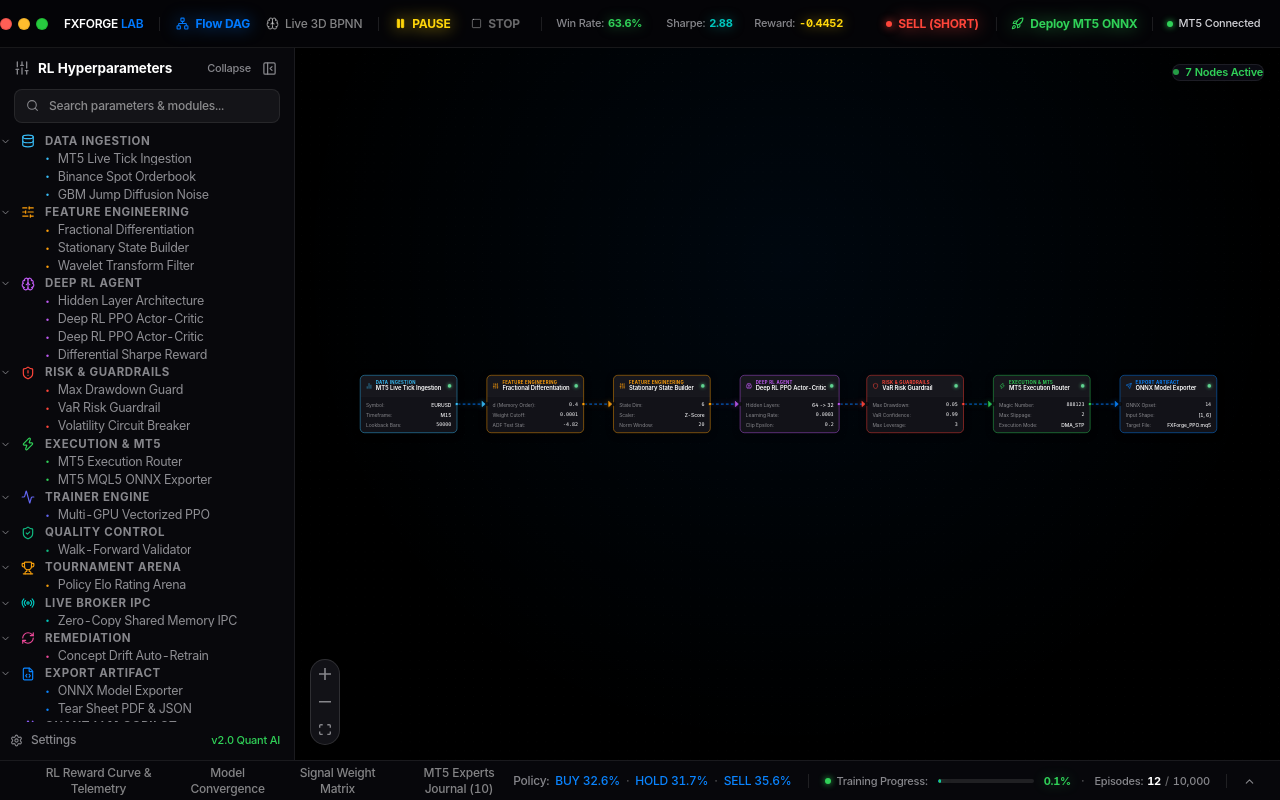
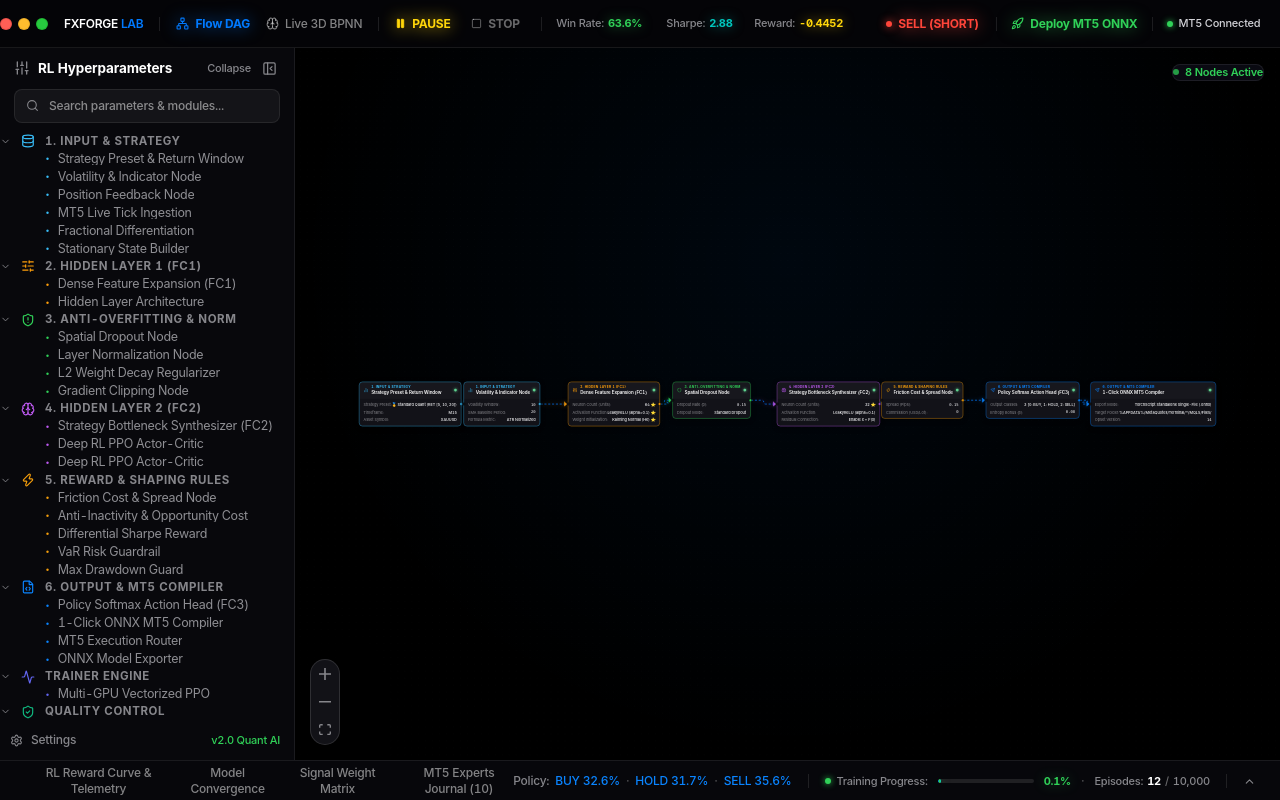
Before and after one commit to superman-owner/AI-RL-BPNN, a React (Vite) app: page / in a window 1280 px wide. Built offline with nearby package versions, Linux system fonts and the light colour scheme.

Commit message:
feat(spec): implement FXFORGE Modular Quant Node Architecture Specification across 6 stages with Apple Theme dropdowns and switches

```diff
--- a/src/components/Flow/FlowCanvasView.tsx
+++ b/src/components/Flow/FlowCanvasView.tsx
@@ -30,85 +30,94 @@ const INITIAL_NODES: Node[] = [
     type: 'nodeCard',
     position: { x: 40, y: 160 },
     data: {
-      nodeType: 'mt5_feed',
-      symbol: 'EURUSD',
+      nodeType: 'strategy_preset_return',
+      preset: '🥇 Standard Quant (RET [5, 10, 20])',
       timeframe: 'M15',
-      historyBars: 50000,
-      execution: { status: 'passed', detail: 'Feed Connected: 50K Bars Synced' },
+      symbol: 'XAUUSD',
+      bars_count: '10,000',
+      execution: { status: 'passed', detail: 'Strategy Feed: XAUUSD M15 (10K Bars)' },
     },
   },
   {
     id: 'node-2',
     type: 'nodeCard',
-    position: { x: 320, y: 160 },
+    position: { x: 340, y: 160 },
     data: {
-      nodeType: 'fractional_diff',
-      d_order: 0.4,
-      threshold: 0.0001,
-      stationarity: -4.82,
-      execution: { status: 'passed', detail: 'Stationary Check: ADF -4.82 (p < 0.001)' },
+      nodeType: 'volatility_indicator',
+      vol_window: 10,
+      sma_period: 20,
+      metric: 'ATR Normalized',
+      execution: { status: 'passed', detail: 'ATR Filter: σ=0.0018 (Stationary)' },
     },
   },
   {
     id: 'node-3',
     type: 'nodeCard',
-    position: { x: 600, y: 160 },
+    position: { x: 640, y: 160 },
     data: {
-      nodeType: 'feature_pipeline',
-      features: 6,
-      scaling: 'Z-Score',
-      lookback: 20,
-      execution: { status: 'passed', detail: '6 Features Extracted & Normalized' },
+      nodeType: 'fc1_dense_expansion',
+      units: '64 ⭐',
+      activation: 'LeakyReLU (alpha=0.1) ⭐',
+      weight_init: 'Kaiming Normal (He) ⭐',
+      use_bias: true,
+      execution: { status: 'passed', detail: 'FC1 Linear Expansion: [6, 64]' },
     },
   },
   {
     id: 'node-4',
     type: 'nodeCard',
-    position: { x: 880, y: 160 },
+    position: { x: 940, y: 160 },
     data: {
-      nodeType: 'ppo_policy',
-      hidden_layers: '64 -> 32',
-      actor_lr: 0.0003,
-      clip_epsilon: 0.2,
-      gamma: 0.99,
-      batch_size: 64,
-      execution: { status: 'passed', detail: 'Epoch 120/120: Convergence Achieved' },
+      nodeType: 'spatial_dropout',
+      rate: 0.15,
+      mode: 'Standard Dropout',
+      execution: { status: 'passed', detail: 'Dropout Active: p=0.15' },
     },
   },
   {
     id: 'node-5',
     type: 'nodeCard',
-    position: { x: 1160, y: 160 },
+    position: { x: 1240, y: 160 },
     data: {
-      nodeType: 'var_guardrail',
-      max_drawdown: 0.05,
-      var_confidence: 0.99,
-      max_leverage: 3.0,
-      execution: { status: 'passed', detail: 'Risk Limits OK: Max DD < 5%' },
+      nodeType: 'fc2_bottleneck_synthesizer',
+      units: '32 ⭐',
+      activation: 'LeakyReLU (alpha=0.1)',
+      residual: 'Enable x + F(x)',
+      execution: { status: 'passed', detail: 'FC2 Bottleneck: [64, 32] + Residual' },
     },
   },
   {
     id: 'node-6',
     type: 'nodeCard',
-    position: { x: 1440, y: 160 },
+    position: { x: 1540, y: 160 },
     data: {
-      nodeType: 'mt5_execution',
-      magic_number: 888123,
-      slippage_max: 2.0,
-      execution_mode: 'DMA_STP',
-      execution: { status: 'passed', detail: 'DMA Order Router Active' },
+      nodeType: 'friction_spread_cost',
+      spread_pip: 0.15,
+      commission: 0.00,
+      execution: { status: 'passed', detail: 'Friction Adjusted: Spread 0.15 pips' },
     },
   },
   {
     id: 'node-7',
     type: 'nodeCard',
-    position: { x: 1720, y: 160 },
+    position: { x: 1840, y: 160 },
     data: {
-      nodeType: 'onnx_export',
+      nodeType: 'fc3_policy_action_head',
+      classes: '3 [0: BUY, 1: HOLD, 2: SELL]',
+      entropy_beta: 0.08,
+      execution: { status: 'passed', detail: 'Policy Softmax: 3 Actions (β=0.08)' },
+    },
+  },
+  {
+    id: 'node-8',
+    type: 'nodeCard',
+    position: { x: 2140, y: 160 },
+    data: {
+      nodeType: 'onnx_mt5_compiler',
+      export_mode: 'TorchScript Standalone Single-File (.onnx)',
+      target_folder: '%APPDATA%/MetaQuotes/Terminal/*/MQL5/Files/',
       opset: 14,
-      input_shape: '[1, 6]',
-      target_file: 'FXForge_PPO.mq5',
-      execution: { status: 'passed', detail: 'Ready to Deploy Artifact' },
+      execution: { status: 'passed', detail: 'Compiled ONNX Standalone Ready' },
     },
   },
 ];
@@ -138,8 +147,8 @@ const INITIAL_EDGES: Edge[] = [
     target: 'node-4',
     type: 'smoothstep',
     animated: true,
-    style: { stroke: '#bf5af2', strokeWidth: 2, filter: 'drop-shadow(0 0 6px rgba(191,90,242,0.55))' },
-    markerEnd: { type: MarkerType.ArrowClosed, width: 14, height: 14, color: '#bf5af2' },
+    style: { stroke: '#30d158', strokeWidth: 2, filter: 'drop-shadow(0 0 6px rgba(48,209,88,0.55))' },
+    markerEnd: { type: MarkerType.ArrowClosed, width: 14, height: 14, color: '#30d158' },
   },
   {
     id: 'e4-5',
@@ -147,8 +156,8 @@ const INITIAL_EDGES: Edge[] = [
     target: 'node-5',
     type: 'smoothstep',
     animated: true,
-    style: { stroke: '#ff453a', strokeWidth: 2, filter: 'drop-shadow(0 0 6px rgba(255,69,58,0.55))' },
-    markerEnd: { type: MarkerType.ArrowClosed, width: 14, height: 14, color: '#ff453a' },
+    style: { stroke: '#bf5af2', strokeWidth: 2, filter: 'drop-shadow(0 0 6px rgba(191,90,242,0.55))' },
+    markerEnd: { type: MarkerType.ArrowClosed, width: 14, height: 14, color: '#bf5af2' },
   },
   {
     id: 'e5-6',
@@ -156,13 +165,22 @@ const INITIAL_EDGES: Edge[] = [
     target: 'node-6',
     type: 'smoothstep',
     animated: true,
-    style: { stroke: '#30d158', strokeWidth: 2, filter: 'drop-shadow(0 0 6px rgba(48,209,88,0.55))' },
-    markerEnd: { type: MarkerType.ArrowClosed, width: 14, height: 14, color: '#30d158' },
+    style: { stroke: '#f59e0b', strokeWidth: 2, filter: 'drop-shadow(0 0 6px rgba(245,158,11,0.55))' },
+    markerEnd: { type: MarkerType.ArrowClosed, width: 14, height: 14, color: '#f59e0b' },
   },
   {
     id: 'e6-7',
     source: 'node-6',
     target: 'node-7',
+    type: 'smoothstep',
+    animated: true,
+    style: { stroke: '#0a84ff', strokeWidth: 2, filter: 'drop-shadow(0 0 6px rgba(10,132,255,0.55))' },
+    markerEnd: { type: MarkerType.ArrowClosed, width: 14, height: 14, color: '#0a84ff' },
+  },
+  {
+    id: 'e7-8',
+    source: 'node-7',
+    target: 'node-8',
     type: 'smoothstep',
     animated: true,
     style: { stroke: '#0a84ff', strokeWidth: 2, filter: 'drop-shadow(0 0 6px rgba(10,132,255,0.55))' },
@@ -207,11 +225,11 @@ interface InspectorState {
 //  Apple Design System: State-driven Text & Dropdown Field (Default, Focus, Filled, Error)
 interface InspectorTextFieldProps {
   label: string;
-  value: string | number;
+  value: string | number | boolean;
   defaultValue: string | number | boolean;
   type?: 'string' | 'number' | 'boolean' | 'select';
   options?: string[];
-  onChange: (val: string | number) => void;
+  onChange: (val: string | number | boolean) => void;
 }
 
 const InspectorTextField: React.FC<InspectorTextFieldProps> = ({
@@ -223,8 +241,9 @@ const InspectorTextField: React.FC<InspectorTextFieldProps> = ({
   onChange,
 }) => {
   const [isFocused, setIsFocused] = useState(false);
-  const isSelect = type === 'select' || (options && options.length > 0);
-  const isNumber = !isSelect && typeof defaultValue === 'number';
+  const isBoolean = type === 'boolean' || typeof defaultValue === 'boolean';
+  const isSelect = !isBoolean && (type === 'select' || (options && options.length > 0));
+  const isNumber = !isBoolean && !isSelect && typeof defaultValue === 'number';
 
   // State checks matching Apple/Figma specs
   const strVal = value !== undefined && value !== null ? String(value) : '';
@@ -257,7 +276,32 @@ const InspectorTextField: React.FC<InspectorTextFieldProps> = ({
             : 'border border-white/[0.09] hover:border-white/[0.16]'
         }`}
       >
-        {isSelect ? (
+        {isBoolean ? (
+          <div className="w-full flex items-center justify-between px-1">
+            <span
+              className="text-[12.5px] font-medium text-[#f4f4f5]"
+              style={{ fontFamily: '-apple-system, BlinkMacSystemFont, "SF Pro Text", system-ui, sans-serif' }}
+            >
+              {Boolean(value ?? defaultValue) ? 'Enabled (True)' : 'Disabled (False)'}
+            </span>
+            <button
+              type="button"
+              onClick={() => onChange(!Boolean(value ?? defaultValue))}
+              onPointerDown={(e) => e.stopPropagation()}
+              onMouseDown={(e) => e.stopPropagation()}
+              className={`w-10 h-5 rounded-full transition-colors relative cursor-pointer nodrag nopan pointer-events-auto ${
+                Boolean(value ?? defaultValue) ? 'bg-[#30d158]' : 'bg-[#2c2c35]'
+              }`}
+            >
+              <span
+                className={`absolute top-0.5 w-4 h-4 rounded-full bg-white transition-all ${
+                  Boolean(value ?? defaultValue) ? 'left-[22px]' : 'left-0.5'
+                }`}
+                style={{ boxShadow: '0 1px 3px rgba(0,0,0,0.4)' }}
+              />
+            </button>
+          </div>
+        ) : isSelect ? (
           <div className="relative w-full flex items-center">
             <select
               value={strVal}
@@ -491,7 +535,7 @@ const FloatingInspector = React.memo<FloatingInspectorProps>(({
         onMouseDown={(e) => e.stopPropagation()}
       >
         {def?.fields.map((f) => {
-          const val = (node.data?.[f.key] ?? f.default) as string | number;
+          const val = (node.data?.[f.key] ?? f.default) as string | number | boolean;
           return (
             <InspectorTextField
               key={f.key}
--- a/src/data/nodeRegistry.ts
+++ b/src/data/nodeRegistry.ts
@@ -29,56 +29,109 @@ export interface NodeItem {
 }
 
 export const GROUPS: NodeGroup[] = [
-  { id: 'stage1', label: 'Data Ingestion', color: '#38bdf8' },
-  { id: 'stage2', label: 'Feature Engineering', color: '#ff9f0a' },
-  { id: 'stage3', label: 'Deep RL Agent', color: '#bf5af2' },
-  { id: 'stage4', label: 'Risk & Guardrails', color: '#ff453a' },
-  { id: 'stage5', label: 'Execution & MT5', color: '#30d158' },
+  { id: 'input', label: '1. Input & Strategy', color: '#38bdf8' },
+  { id: 'fc1', label: '2. Hidden Layer 1 (FC1)', color: '#ff9f0a' },
+  { id: 'regularization', label: '3. Anti-Overfitting & Norm', color: '#30d158' },
+  { id: 'fc2', label: '4. Hidden Layer 2 (FC2)', color: '#bf5af2' },
+  { id: 'reward', label: '5. Reward & Shaping Rules', color: '#f59e0b' },
+  { id: 'output', label: '6. Output & MT5 Compiler', color: '#0a84ff' },
   { id: 'trainer', label: 'Trainer Engine', color: '#6366f1' },
   { id: 'qc', label: 'Quality Control', color: '#10b981' },
-  { id: 'tournament', label: 'Tournament Arena', color: '#f59e0b' },
+  { id: 'tournament', label: 'Tournament Arena', color: '#ec4899' },
   { id: 'live', label: 'Live Broker IPC', color: '#00c7be' },
-  { id: 'remediation', label: 'Remediation', color: '#ec4899' },
-  { id: 'output', label: 'Export Artifact', color: '#0a84ff' },
   { id: 'llm', label: 'Quant LLM Copilot', color: '#8b5cf6' },
 ];
 
 export const NODE_DEFS: Record<string, NodeDef> = {
+  // =========================================================================
+  // 1. 📥 หมวด INPUT NODES (ดึงข้อมูลและเลือกกลยุทธ์)
+  // =========================================================================
+  strategy_preset_return: {
+    group: 'input',
+    label: 'Strategy Preset & Return Window',
+    fields: [
+      {
+        key: 'preset',
+        label: 'Strategy Preset',
+        default: '🥇 Standard Quant (RET [5, 10, 20])',
+        type: 'select',
+        options: [
+          '🥇 Standard Quant (RET [5, 10, 20])',
+          '🌀 Fibonacci Scale (RET [3, 8, 21])',
+          '⚡ Ultra-Fast Scalper (RET [2, 5, 10])',
+          '🌊 Macro Trend Follower (RET [10, 25, 50])',
+          '🛠️ Custom Configuration',
+        ],
+      },
+      {
+        key: 'timeframe',
+        label: 'Timeframe',
+        default: 'M15',
+        type: 'select',
+        options: ['M1', 'M5', 'M15', 'M30', 'H1', 'H4', 'D1'],
+      },
+      { key: 'symbol', label: 'Asset Symbol', default: 'XAUUSD', type: 'string' },
+      {
+        key: 'bars_count',
+        label: 'Bars Count',
+        default: '10,000',
+        type: 'select',
+        options: ['5,000', '10,000', '20,000', '50,000'],
+      },
+    ],
+    hasInput: false,
+    hasOutput: true,
+  },
+  volatility_indicator: {
+    group: 'input',
+    label: 'Volatility & Indicator Node',
+    fields: [
+      { key: 'vol_window', label: 'Volatility Window', default: 10, type: 'number' },
+      { key: 'sma_period', label: 'SMA Baseline Period', default: 20, type: 'number' },
+      {
+        key: 'metric',
+        label: 'Formula Metric',
+        default: 'ATR Normalized',
+        type: 'select',
+        options: ['Standard Deviation %', 'ATR Normalized', 'Bollinger %B'],
+      },
+    ],
+    hasInput: true,
+    hasOutput: true,
+  },
+  position_feedback: {
+    group: 'input',
+    label: 'Position Feedback Node',
+    fields: [
+      {
+        key: 'encoding',
+        label: 'Position Encoding',
+        default: 'Discrete {-1: Short, 0: Flat, +1: Long}',
+        type: 'select',
+        options: [
+          'Discrete {-1: Short, 0: Flat, +1: Long}',
+          'Continuous Lot Size',
+        ],
+      },
+    ],
+    hasInput: true,
+    hasOutput: true,
+  },
+
+  // Legacy Input Aliases
   mt5_feed: {
-    group: 'stage1',
+    group: 'input',
     label: 'MT5 Live Tick Ingestion',
     fields: [
-      { key: 'symbol', label: 'Symbol', default: 'EURUSD' },
-      { key: 'timeframe', label: 'Timeframe', default: 'M15' },
+      { key: 'symbol', label: 'Symbol', default: 'XAUUSD' },
+      { key: 'timeframe', label: 'Timeframe', default: 'M15', type: 'select', options: ['M1', 'M5', 'M15', 'M30', 'H1', 'H4', 'D1'] },
       { key: 'historyBars', label: 'Lookback Bars', default: 50000 },
     ],
     hasInput: false,
     hasOutput: true,
   },
-  binance_feed: {
-    group: 'stage1',
-    label: 'Binance Spot Orderbook',
-    fields: [
-      { key: 'symbol', label: 'Pair', default: 'BTCUSDT' },
-      { key: 'depth', label: 'Book Depth', default: 50 },
-      { key: 'interval', label: 'Interval', default: '1m' },
-    ],
-    hasInput: false,
-    hasOutput: true,
-  },
-  synthetic_noise: {
-    group: 'stage1',
-    label: 'GBM Jump Diffusion Noise',
-    fields: [
-      { key: 'drift', label: 'Drift (μ)', default: 0.0002 },
-      { key: 'volatility', label: 'Sigma (σ)', default: 0.0018 },
-      { key: 'jumps', label: 'Poisson Jumps', default: '5%' },
-    ],
-    hasInput: false,
-    hasOutput: true,
-  },
   fractional_diff: {
-    group: 'stage2',
+    group: 'input',
     label: 'Fractional Differentiation',
     fields: [
       { key: 'd_order', label: 'd (Memory Order)', default: 0.40 },
@@ -89,29 +142,52 @@ export const NODE_DEFS: Record<string, NodeDef> = {
     hasOutput: true,
   },
   feature_pipeline: {
-    group: 'stage2',
+    group: 'input',
     label: 'Stationary State Builder',
     fields: [
       { key: 'features', label: 'State Dim', default: 6 },
-      { key: 'scaling', label: 'Scaler', default: 'Z-Score' },
+      { key: 'scaling', label: 'Scaler', default: 'Z-Score', type: 'select', options: ['Z-Score', 'MinMax', 'RobustScaler'] },
       { key: 'lookback', label: 'Norm Window', default: 20 },
     ],
     hasInput: true,
     hasOutput: true,
   },
-  wavelet_denoise: {
-    group: 'stage2',
-    label: 'Wavelet Transform Filter',
+
+  // =========================================================================
+  // 2. 🧠 หมวด HIDDEN LAYER 1 NODES (สกัดฟีเจอร์ย่อย)
+  // =========================================================================
+  fc1_dense_expansion: {
+    group: 'fc1',
+    label: 'Dense Feature Expansion (FC1)',
     fields: [
-      { key: 'wavelet', label: 'Mother Wavelet', default: 'db4' },
-      { key: 'level', label: 'Decomp Level', default: 3 },
-      { key: 'mode', label: 'Thresholding', default: 'Soft' },
+      {
+        key: 'units',
+        label: 'Neuron Count (Units)',
+        default: '64 ⭐',
+        type: 'select',
+        options: ['32', '64 ⭐', '128'],
+      },
+      {
+        key: 'activation',
+        label: 'Activation Function',
+        default: 'LeakyReLU (alpha=0.1) ⭐',
+        type: 'select',
+        options: ['LeakyReLU (alpha=0.1) ⭐', 'GELU', 'ELU', 'ReLU', 'Mish'],
+      },
+      {
+        key: 'weight_init',
+        label: 'Weight Initialization',
+        default: 'Kaiming Normal (He) ⭐',
+        type: 'select',
+        options: ['Kaiming Normal (He) ⭐', 'Xavier Uniform', 'Orthogonal'],
+      },
+      { key: 'use_bias', label: 'Use Bias', default: true, type: 'boolean' },
     ],
     hasInput: true,
     hasOutput: true,
   },
   hidden_layer: {
-    group: 'stage3',
+    group: 'fc1',
     label: 'Hidden Layer Architecture',
     fields: [
       {
@@ -133,8 +209,95 @@ export const NODE_DEFS: Record<string, NodeDef> = {
     hasInput: true,
     hasOutput: true,
   },
+
+  // =========================================================================
+  // 3. 🛡️ หมวด ANTI-OVERFITTING & REGULARIZATION NODES (กันจำข้อสอบเก่า)
+  // =========================================================================
+  spatial_dropout: {
+    group: 'regularization',
+    label: 'Spatial Dropout Node',
+    fields: [
+      { key: 'rate', label: 'Dropout Rate (p)', default: 0.15, type: 'number' },
+      {
+        key: 'mode',
+        label: 'Dropout Mode',
+        default: 'Standard Dropout',
+        type: 'select',
+        options: ['Standard Dropout', 'Inverted Dropout'],
+      },
+    ],
+    hasInput: true,
+    hasOutput: true,
+  },
+  layer_normalization: {
+    group: 'regularization',
+    label: 'Layer Normalization Node',
+    fields: [
+      {
+        key: 'norm_type',
+        label: 'Norm Type',
+        default: 'LayerNorm (Recommended for RL) ⭐',
+        type: 'select',
+        options: ['LayerNorm (Recommended for RL) ⭐', 'RMSNorm', 'None'],
+      },
+      { key: 'eps', label: 'Epsilon (ε)', default: '1e-5', type: 'string' },
+    ],
+    hasInput: true,
+    hasOutput: true,
+  },
+  l2_weight_decay: {
+    group: 'regularization',
+    label: 'L2 Weight Decay Regularizer',
+    fields: [
+      { key: 'decay', label: 'Weight Decay (λ)', default: '1e-4', type: 'string' },
+    ],
+    hasInput: true,
+    hasOutput: true,
+  },
+  gradient_clipping: {
+    group: 'regularization',
+    label: 'Gradient Clipping Node',
+    fields: [
+      { key: 'max_norm', label: 'Max Gradient Norm', default: 1.0, type: 'number' },
+    ],
+    hasInput: true,
+    hasOutput: true,
+  },
+
+  // =========================================================================
+  // 4. ⚡ หมวด HIDDEN LAYER 2 NODES (สังเคราะห์ภาพรวมกลยุทธ์)
+  // =========================================================================
+  fc2_bottleneck_synthesizer: {
+    group: 'fc2',
+    label: 'Strategy Bottleneck Synthesizer (FC2)',
+    fields: [
+      {
+        key: 'units',
+        label: 'Neuron Count (Units)',
+        default: '32 ⭐',
+        type: 'select',
+        options: ['16', '32 ⭐', '64'],
+      },
+      {
+        key: 'activation',
+        label: 'Activation Function',
+        default: 'LeakyReLU (alpha=0.1)',
+        type: 'select',
+        options: ['LeakyReLU (alpha=0.1)', 'GELU', 'Tanh'],
+      },
+      {
+        key: 'residual',
+        label: 'Residual Connection',
+        default: 'Enable x + F(x)',
+        type: 'select',
+        options: ['Enable x + F(x)', 'Disable'],
+      },
+    ],
+    hasInput: true,
+    hasOutput: true,
+  },
   ppo_policy: {
-    group: 'stage3',
+    group: 'fc2',
     label: 'Deep RL PPO Actor-Critic',
     fields: [
       {
@@ -153,7 +316,7 @@ export const NODE_DEFS: Record<string, NodeDef> = {
     hasOutput: true,
   },
   deep_rl_ppo: {
-    group: 'stage3',
+    group: 'fc2',
     label: 'Deep RL PPO Actor-Critic',
     fields: [
       {
@@ -169,8 +332,32 @@ export const NODE_DEFS: Record<string, NodeDef> = {
     hasInput: true,
     hasOutput: true,
   },
+
+  // =========================================================================
+  // 5. 🎯 หมวด REWARD & SHAPING NODES (กฎเกณฑ์การเทรด)
+  // =========================================================================
+  friction_spread_cost: {
+    group: 'reward',
+    label: 'Friction Cost & Spread Node',
+    fields: [
+      { key: 'spread_pip', label: 'Spread (Pips)', default: 0.15, type: 'number' },
+      { key: 'commission', label: 'Commission (USD/Lot)', default: 0.00, type: 'number' },
+    ],
+    hasInput: true,
+    hasOutput: true,
+  },
+  anti_inactivity_reward: {
+    group: 'reward',
+    label: 'Anti-Inactivity & Opportunity Cost',
+    fields: [
+      { key: 'idle_penalty', label: 'Idle Penalty (λ)', default: -0.0005, type: 'number' },
+      { key: 'opp_cost_multiplier', label: 'Opportunity Multiplier', default: '0.50x', type: 'string' },
+    ],
+    hasInput: true,
+    hasOutput: true,
+  },
   reward_shaper: {
-    group: 'stage3',
+    group: 'reward',
     label: 'Differential Sharpe Reward',
     fields: [
       { key: 'metric', label: 'Target', default: 'Diff Sharpe' },
@@ -180,8 +367,19 @@ export const NODE_DEFS: Record<string, NodeDef> = {
     hasInput: true,
     hasOutput: true,
   },
+  var_guardrail: {
+    group: 'reward',
+    label: 'VaR Risk Guardrail',
+    fields: [
+      { key: 'max_drawdown', label: 'Max Drawdown', default: '5.0%' },
+      { key: 'var_confidence', label: 'VaR Confidence', default: 0.99 },
+      { key: 'max_leverage', label: 'Max Leverage', default: 3.0 },
+    ],
+    hasInput: true,
+    hasOutput: true,
+  },
   risk_guard: {
-    group: 'stage4',
+    group: 'reward',
     label: 'Max Drawdown Guard',
     fields: [
       { key: 'maxDd', label: 'Max DD Threshold', default: '10.0%' },
@@ -191,30 +389,49 @@ export const NODE_DEFS: Record<string, NodeDef> = {
     hasInput: true,
     hasOutput: true,
   },
-  var_guardrail: {
-    group: 'stage4',
-    label: 'VaR Risk Guardrail',
+
+  // =========================================================================
+  // 6. 🚀 หมวด OUTPUT & DEPLOY NODES (เคาะออเดอร์และส่ง MT5)
+  // =========================================================================
+  fc3_policy_action_head: {
+    group: 'output',
+    label: 'Policy Softmax Action Head (FC3)',
     fields: [
-      { key: 'max_drawdown', label: 'Max Drawdown', default: '5.0%' },
-      { key: 'var_confidence', label: 'VaR Confidence', default: 0.99 },
-      { key: 'max_leverage', label: 'Max Leverage', default: 3.0 },
+      {
+        key: 'classes',
+        label: 'Output Classes',
+        default: '3 [0: BUY, 1: HOLD, 2: SELL]',
+        type: 'string',
+      },
+      { key: 'entropy_beta', label: 'Entropy Bonus (β)', default: 0.08, type: 'number' },
     ],
     hasInput: true,
     hasOutput: true,
   },
-  volatility_killswitch: {
-    group: 'stage4',
-    label: 'Volatility Circuit Breaker',
+  onnx_mt5_compiler: {
+    group: 'output',
+    label: '1-Click ONNX MT5 Compiler',
     fields: [
-      { key: 'atrMax', label: 'ATR Multiplier', default: 3.5 },
-      { key: 'cooldown', label: 'Cooldown Bars', default: 12 },
-      { key: 'emergencyClose', label: 'Force Liquidate', default: true },
+      {
+        key: 'export_mode',
+        label: 'Export Mode',
+        default: 'TorchScript Standalone Single-File (.onnx)',
+        type: 'select',
+        options: ['TorchScript Standalone Single-File (.onnx)'],
+      },
+      {
+        key: 'target_folder',
+        label: 'Target Folder',
+        default: '%APPDATA%/MetaQuotes/Terminal/*/MQL5/Files/',
+        type: 'string',
+      },
+      { key: 'opset', label: 'Opset Version', default: 14, type: 'number' },
     ],
     hasInput: true,
-    hasOutput: true,
+    hasOutput: false,
   },
   mt5_execution: {
-    group: 'stage5',
+    group: 'output',
     label: 'MT5 Execution Router',
     fields: [
       { key: 'magic_number', label: 'Magic Number', default: 888123 },
@@ -230,17 +447,6 @@ export const NODE_DEFS: Record<string, NodeDef> = {
     hasInput: true,
     hasOutput: true,
   },
-  mt5_onnx_deploy: {
-    group: 'stage5',
-    label: 'MT5 MQL5 ONNX Exporter',
-    fields: [
-      { key: 'opset', label: 'ONNX Opset', default: 14 },
-      { key: 'tensorShape', label: 'Input Shape', default: '[1, 6]' },
-      { key: 'eaName', label: 'EA Target', default: 'FXForge_PPO.mq5' },
-    ],
-    hasInput: true,
-    hasOutput: false,
-  },
   onnx_export: {
     group: 'output',
     label: 'ONNX Model Exporter',
@@ -252,6 +458,10 @@ export const NODE_DEFS: Record<string, NodeDef> = {
     hasInput: true,
     hasOutput: false,
   },
+
+  // =========================================================================
+  // Auxiliary Systems
+  // =========================================================================
   distributed_trainer: {
     group: 'trainer',
     label: 'Multi-GPU Vectorized PPO',
@@ -296,28 +506,6 @@ export const NODE_DEFS: Record<string, NodeDef> = {
     hasInput: true,
     hasOutput: true,
   },
-  drift_remediator: {
-    group: 'remediation',
-    label: 'Concept Drift Auto-Retrain',
-    fields: [
-      { key: 'driftMetric', label: 'Wasserstein Dist', default: 0.25 },
-      { key: 'trigger', label: 'Auto Trigger', default: 'Retrain PPO' },
-      { key: 'fallback', label: 'Safe Baseline', default: 'Flat Cash' },
-    ],
-    hasInput: true,
-    hasOutput: true,
-  },
-  quant_report: {
-    group: 'output',
-    label: 'Tear Sheet PDF & JSON',
-    fields: [
-      { key: 'format', label: 'Report Format', default: 'QuantStats HTML' },
-      { key: 'benchmark', label: 'Benchmark', default: 'Buy & Hold' },
-      { key: 'savePath', label: 'Export Dir', default: './reports/' },
-    ],
-    hasInput: true,
-    hasOutput: false,
-  },
   copilot_advisor: {
     group: 'llm',
     label: 'Claude/Gemini Quant Copilot',
```
Also changed, not shown: src/components/Sidebar/NodePalette.tsx (+6 -2 lines), src/components/nodes/NodeCard.tsx (+6 -1 lines).
